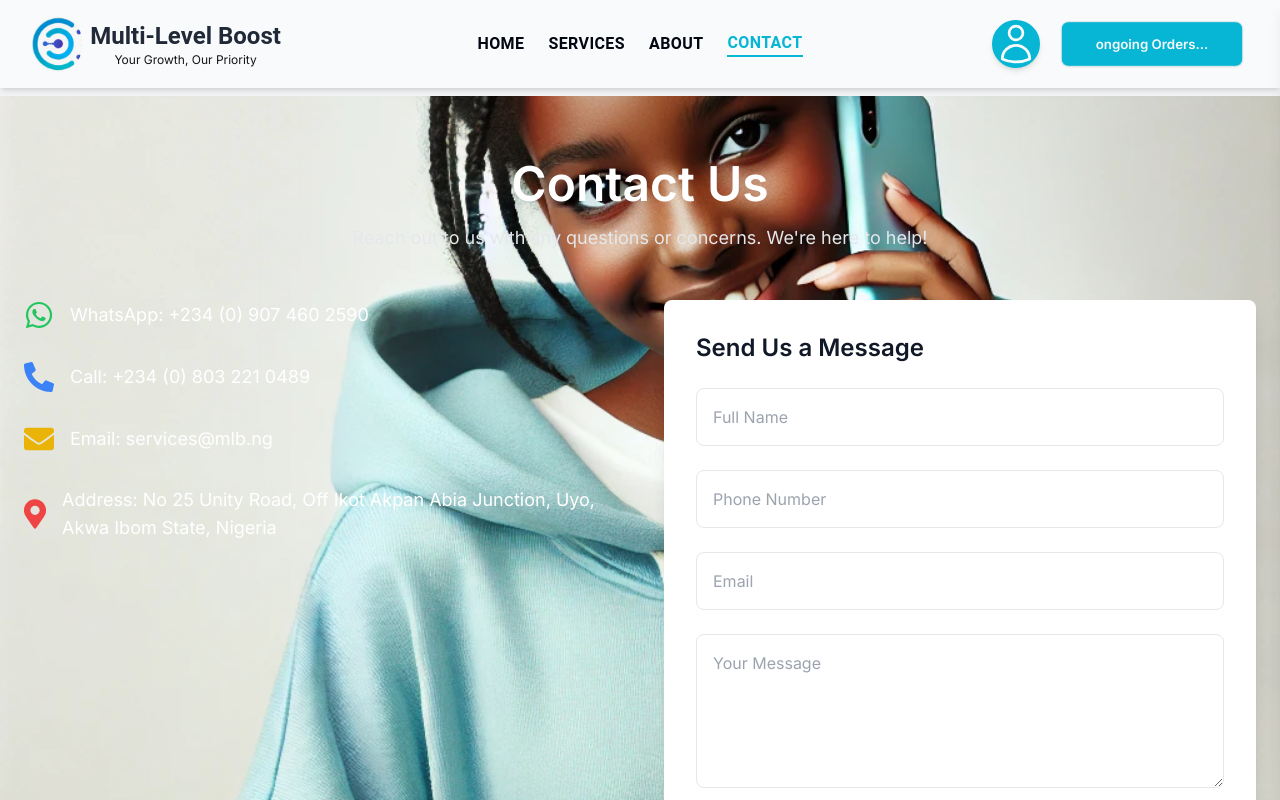
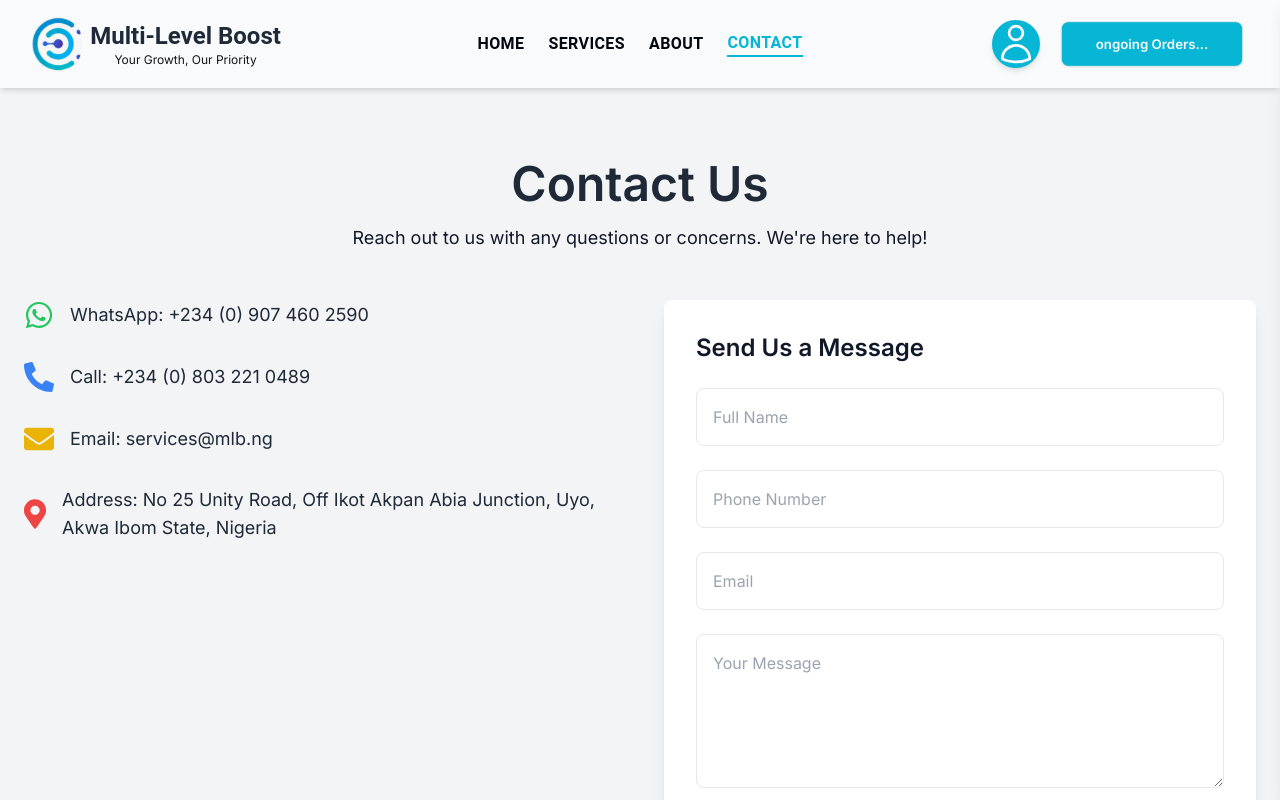
Before and after one commit to elijahkelechi/mlb_frontend, a React (Vite) app: page /contactUs in a window 1280 px wide. Shown: the top 800 px of the page. Built offline with nearby package versions, Linux system fonts and the light colour scheme.

Commit message:
bon commit

```diff
--- a/src/pages/ContactUs.jsx
+++ b/src/pages/ContactUs.jsx
@@ -34,7 +34,7 @@ const ContactUs = () => {
   return (
     <div
       className="w-full min-h-screen bg-cover bg-center bg-no-repeat py-16 px-6"
-      style={{ backgroundImage: `url(${bgImage})` }}
+      // style={{ backgroundImage: `url(${bgImage})` }}
     >
       <motion.div
         className="text-center mb-12"
@@ -42,10 +42,10 @@ const ContactUs = () => {
         animate={{ opacity: 1, y: 0 }}
         transition={{ duration: 1 }}
       >
-        <h1 className="text-4xl md:text-5xl font-bold text-white">
+        <h1 className="text-4xl md:text-5xl font-bold text-gray-800">
           Contact Us
         </h1>
-        <p className="text-lg text-gray-200 mt-4">
+        <p className="text-lg text-gray-900 mt-4">
           Reach out to us with any questions or concerns. We're here to help!
         </p>
       </motion.div>
@@ -60,19 +60,21 @@ const ContactUs = () => {
         >
           <div className="flex items-center space-x-4">
             <FaWhatsapp className="text-green-500 text-3xl" />
-            <p className="text-lg">WhatsApp: +234 (0) 907 460 2590</p>
+            <p className="text-lg text-gray-800">
+              WhatsApp: +234 (0) 907 460 2590
+            </p>
           </div>
           <div className="flex items-center space-x-4">
             <FaPhoneAlt className="text-blue-500 text-3xl" />
-            <p className="text-lg">Call: +234 (0) 803 221 0489</p>
+            <p className="text-lg text-gray-800">Call: +234 (0) 803 221 0489</p>
           </div>
           <div className="flex items-center space-x-4">
             <FaEnvelope className="text-yellow-500 text-3xl" />
-            <p className="text-lg">Email: services@mlb.ng</p>
+            <p className="text-lg text-gray-800">Email: services@mlb.ng</p>
           </div>
           <div className="flex items-center space-x-4">
             <FaMapMarkerAlt className="text-red-500 text-3xl" />
-            <p className="text-lg">
+            <p className="text-lg text-gray-800">
               Address: No 25 Unity Road, Off Ikot Akpan Abia Junction, Uyo, Akwa
               Ibom State, Nigeria
             </p>
```
